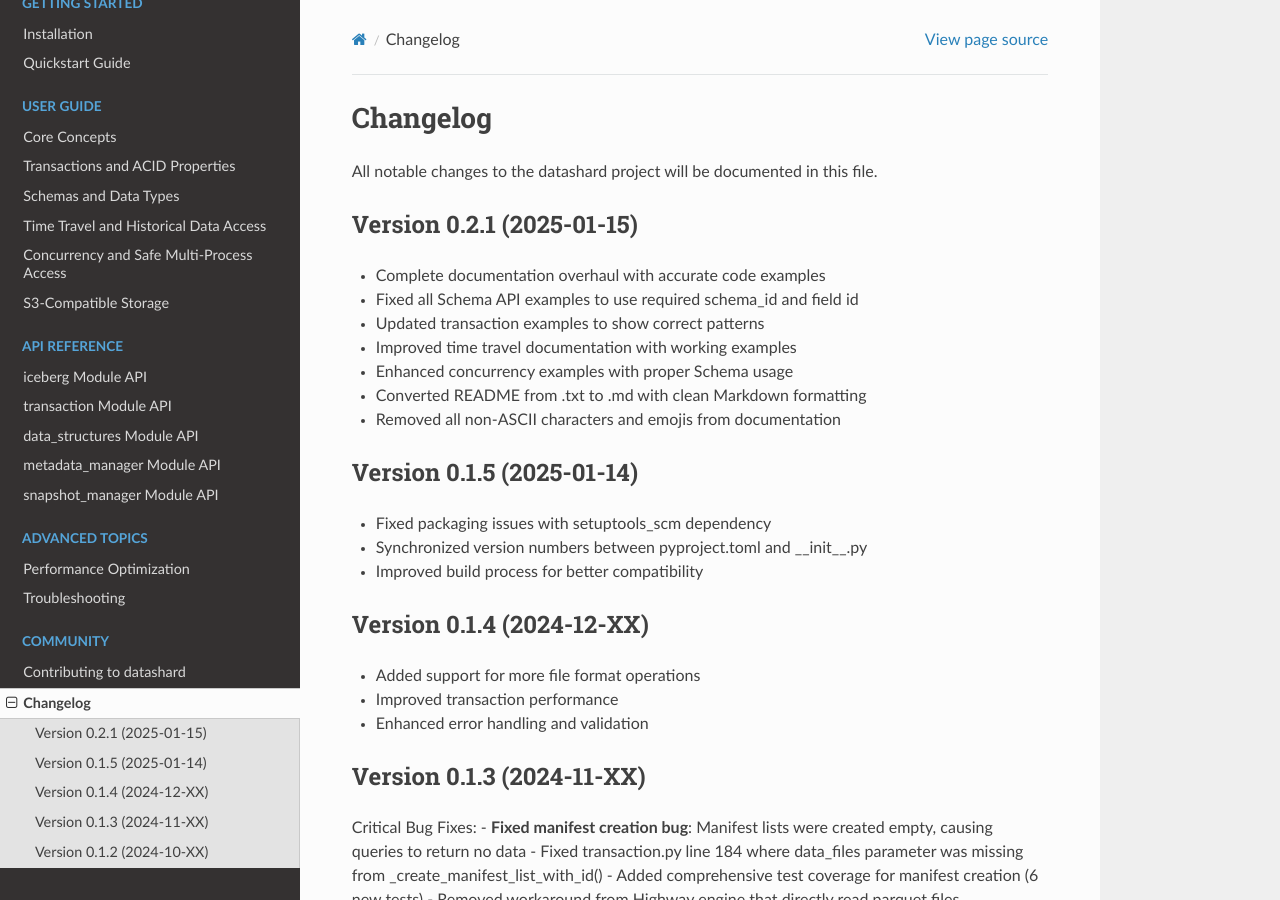
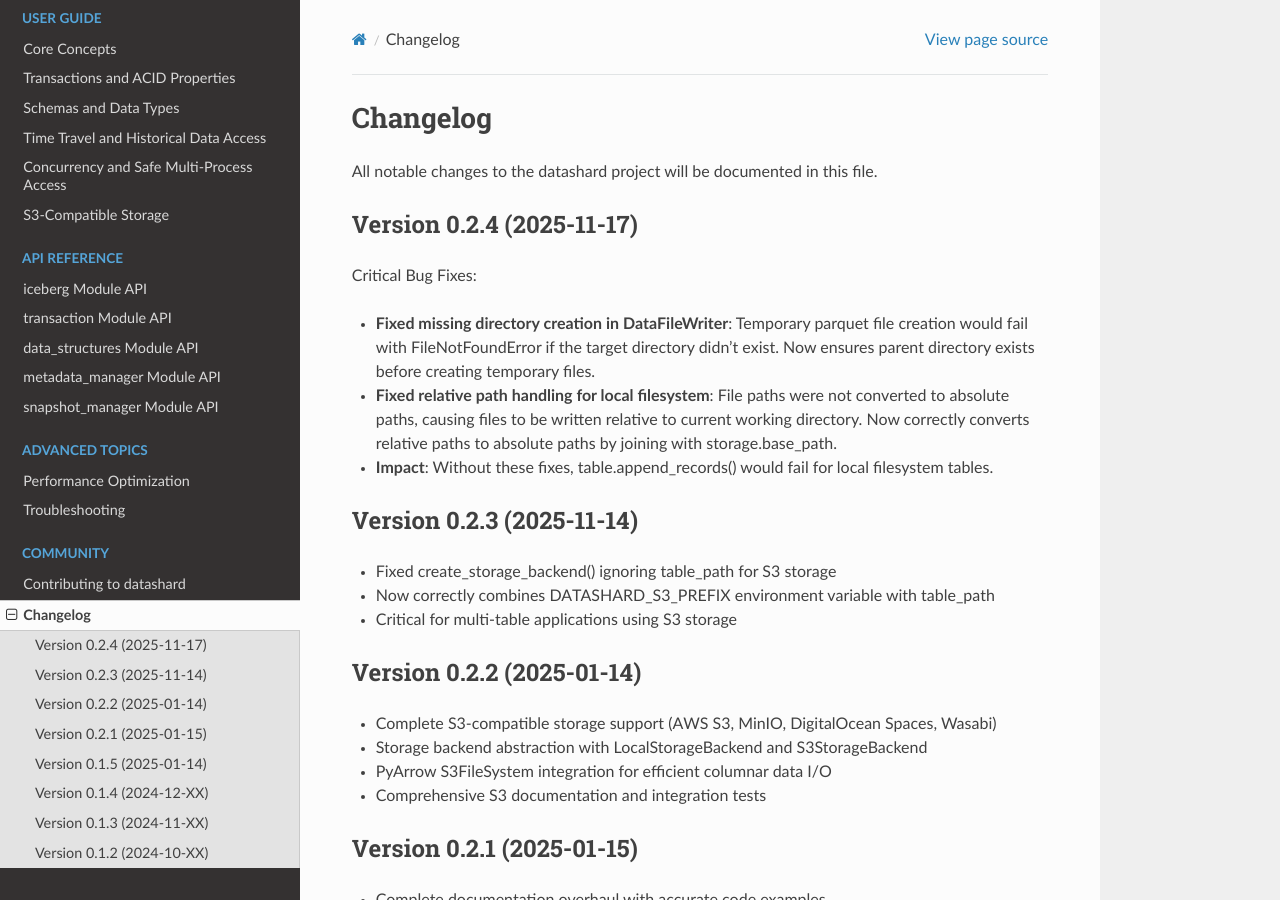
Before and after one commit to rodmena-limited/DataShard, a Sphinx documentation site: the page built from docs/changelog.rst, in a window 1280 px wide and 900 px high. Built offline with Sphinx 7.4.7 and the Read the Docs theme 3.1.0, drawn with Linux system fonts in a browser that asks for light colours.

Commit message:
bugfix, v0.2.4

```diff
--- a/docs/changelog.rst
+++ b/docs/changelog.rst
@@ -2,6 +2,30 @@
 =========
 
 All notable changes to the datashard project will be documented in this file.
+
+Version 0.2.4 (2025-11-17)
+----------------------------
+
+Critical Bug Fixes:
+
+- **Fixed missing directory creation in DataFileWriter**: Temporary parquet file creation would fail with FileNotFoundError if the target directory didn't exist. Now ensures parent directory exists before creating temporary files.
+- **Fixed relative path handling for local filesystem**: File paths were not converted to absolute paths, causing files to be written relative to current working directory. Now correctly converts relative paths to absolute paths by joining with storage.base_path.
+- **Impact**: Without these fixes, table.append_records() would fail for local filesystem tables.
+
+Version 0.2.3 (2025-11-14)
+----------------------------
+
+- Fixed create_storage_backend() ignoring table_path for S3 storage
+- Now correctly combines DATASHARD_S3_PREFIX environment variable with table_path
+- Critical for multi-table applications using S3 storage
+
+Version 0.2.2 (2025-01-14)
+----------------------------
+
+- Complete S3-compatible storage support (AWS S3, MinIO, DigitalOcean Spaces, Wasabi)
+- Storage backend abstraction with LocalStorageBackend and S3StorageBackend
+- PyArrow S3FileSystem integration for efficient columnar data I/O
+- Comprehensive S3 documentation and integration tests
 
 Version 0.2.1 (2025-01-15)
 ----------------------------
--- a/pyproject.toml
+++ b/pyproject.toml
@@ -4,7 +4,7 @@
 
 [project]
 name = "datashard"
-version = "0.2.3"
+version = "0.2.4"
 description = "Safe concurrent data operations for ML/AI workloads, Python implementation of Apache Iceberg concepts with S3 support"
 readme = "README.md"
 requires-python = ">=3.7"
--- a/src/datashard/__init__.py
+++ b/src/datashard/__init__.py
@@ -7,7 +7,7 @@
 Supports both local filesystem and S3-compatible storage (AWS S3, MinIO, etc.)
 """
 
-__version__ = "0.2.3"
+__version__ = "0.2.4"
 __author__ = "RODMENA LIMITED"
 
 
```
Also changed, not shown: CHANGELOG.md (+27 -0 lines), 11 other files.
